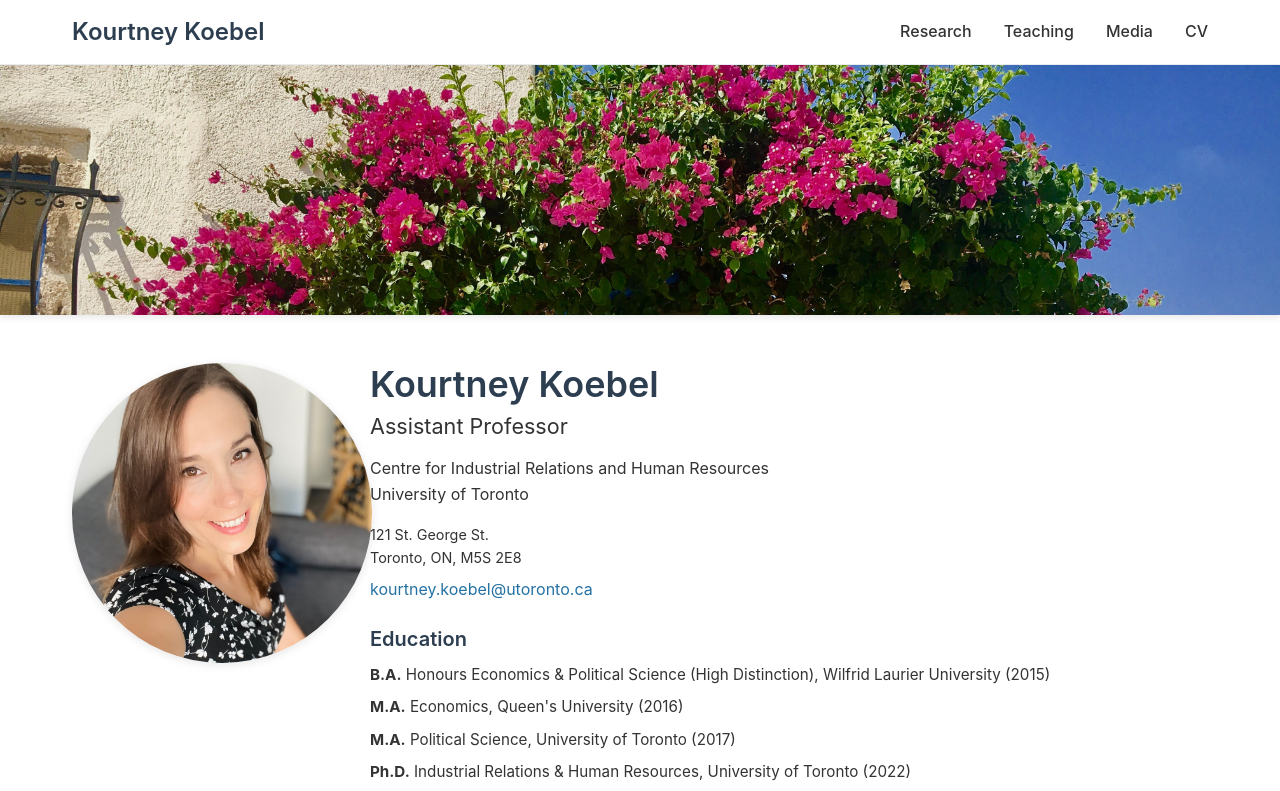
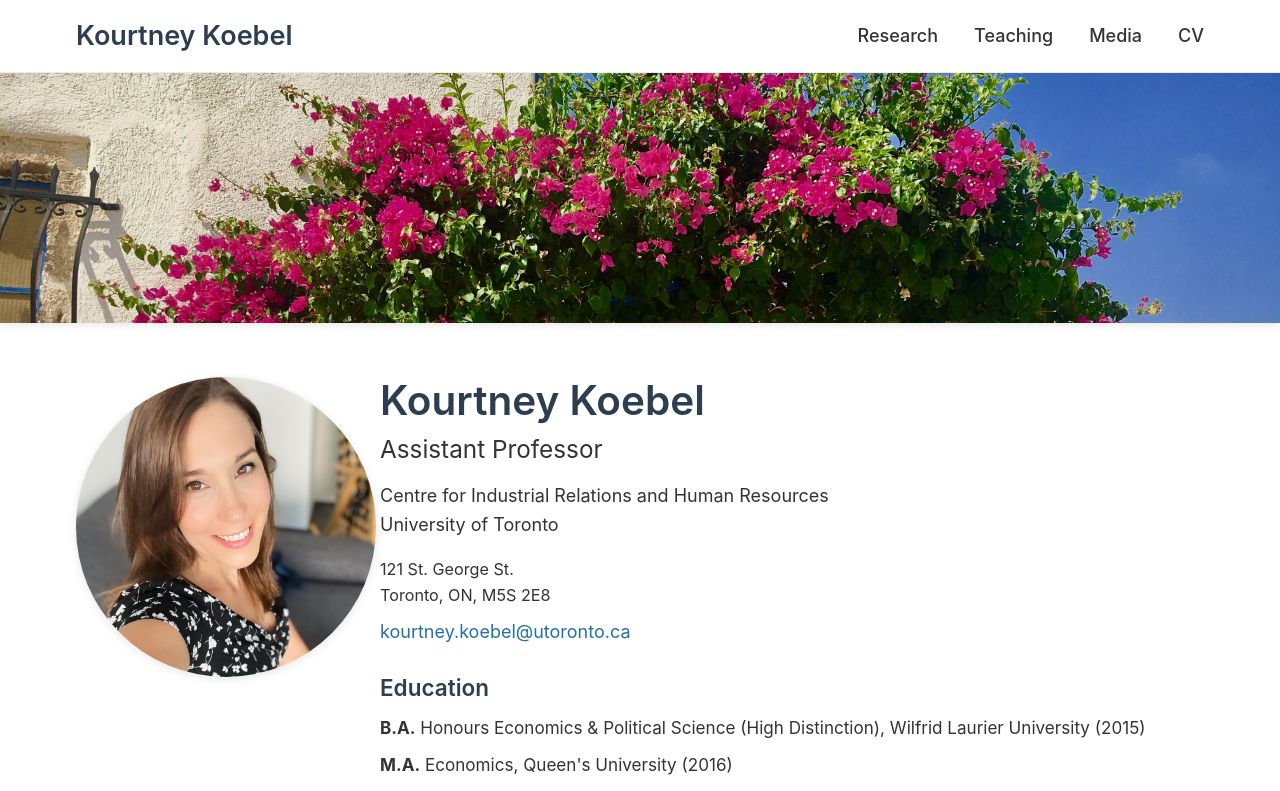
Before and after one commit to koebl/kourtney, a React (Vite) app: page / in a window 1280 px wide. Shown: the top 791 px of the page. Built offline with nearby package versions, Linux system fonts and the light colour scheme.

Commit message:
Update main.scss

```diff
--- a/src/styles/main.scss
+++ b/src/styles/main.scss
@@ -16,7 +16,7 @@
 
   /* Typography */
   --font-family: 'Inter', -apple-system, BlinkMacSystemFont, 'Segoe UI', 'Roboto', sans-serif;
-  --font-size-base: 16px;
+  --font-size-base: 18px;
   --line-height-base: 1.6;
   --font-weight-normal: 400;
   --font-weight-medium: 500;
```
